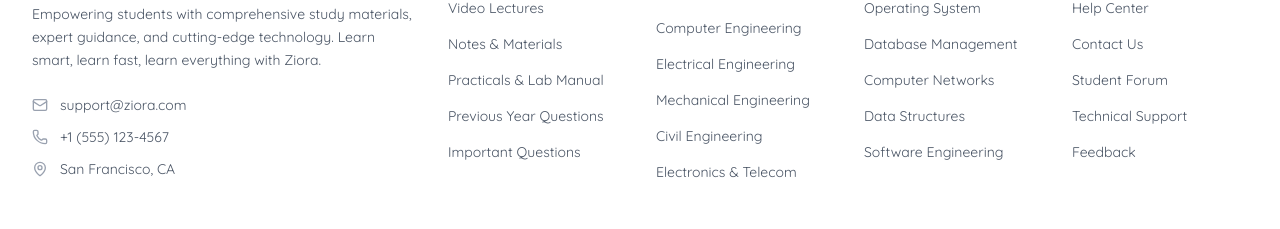
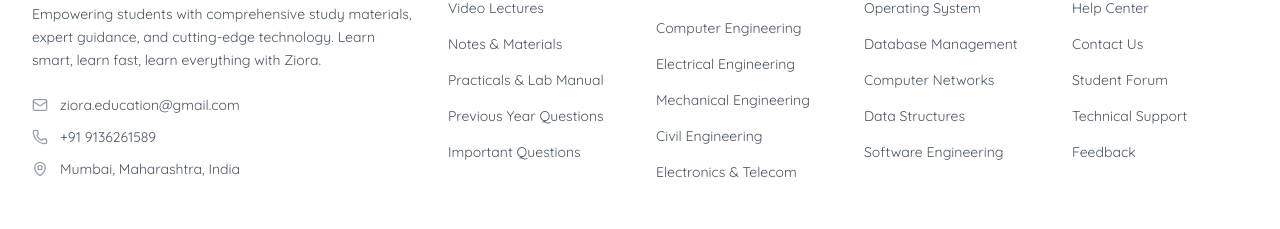
Before and after one commit to faizzz11/ziora, a Next.js app: page / in a window 1280 px wide. Shown: the part 4707-4936 px from the top of the page. Built offline with nearby package versions, Linux system fonts and the light colour scheme.

Commit message:
minor changes

```diff
--- a/components/landing/FAQ.tsx
+++ b/components/landing/FAQ.tsx
@@ -1,9 +1,11 @@
 "use client";
 
+import { useRouter } from "next/navigation";
 import { useState } from "react";
 import { motion, AnimatePresence } from "motion/react";
 import { ChevronDown, Mail } from "lucide-react";
 import { cn } from "@/lib/utils";
+
 
 interface FAQItemProps {
     question: string;
@@ -13,6 +15,7 @@
 
 function FAQItem({ question, answer, index }: FAQItemProps) {
     const [isOpen, setIsOpen] = useState(false);
+
 
     return (
         <motion.div
@@ -119,6 +122,7 @@
 }
 
 function FAQ() {
+    const router = useRouter();
     const faqs: Omit<FAQItemProps, "index">[] = [
         {
             question: "What study materials are available on Ziora?",
@@ -193,6 +197,7 @@
                         Our support team is here to help you succeed in your learning journey
                     </p>
                     <button
+                        onClick={() => router.push('/contact')}
                         type="button"
                         className={cn(
                             "px-6 py-3 text-sm rounded-lg w-full",
--- a/components/landing/Footer.tsx
+++ b/components/landing/Footer.tsx
@@ -48,10 +48,10 @@
   ];
 
   const socialLinks = [
-    { icon: Twitter, href: "#", label: "Twitter" },
-    { icon: Instagram, href: "#", label: "Instagram" },
-    { icon: Linkedin, href: "#", label: "LinkedIn" },
-    { icon: Github, href: "#", label: "GitHub" },
+    { icon: Twitter, href: "https://x.com/karan_052", label: "Twitter" },
+    { icon: Instagram, href: "https://www.instagram.com/faiz_moulavi11/", label: "Instagram" },
+    { icon: Linkedin, href: "https://www.linkedin.com/in/kstubhie/", label: "LinkedIn" },
+    { icon: Github, href: "https://github.com/kstubhie", label: "GitHub" },
   ];
 
   return (
@@ -76,15 +76,15 @@
               <div className="space-y-3">
                 <div className="flex items-center text-sm text-gray-600 dark:text-gray-300">
                   <Mail className="h-4 w-4 mr-3 text-gray-400" />
-                  support@ziora.com
+                  ziora.education@gmail.com
                 </div>
                 <div className="flex items-center text-sm text-gray-600 dark:text-gray-300">
                   <Phone className="h-4 w-4 mr-3 text-gray-400" />
-                  +1 (555) 123-4567
+                  +91 9136261589
                 </div>
                 <div className="flex items-center text-sm text-gray-600 dark:text-gray-300">
                   <MapPin className="h-4 w-4 mr-3 text-gray-400" />
-                  San Francisco, CA
+                  Mumbai, Maharashtra, India
                 </div>
               </div>
             </div>
```
